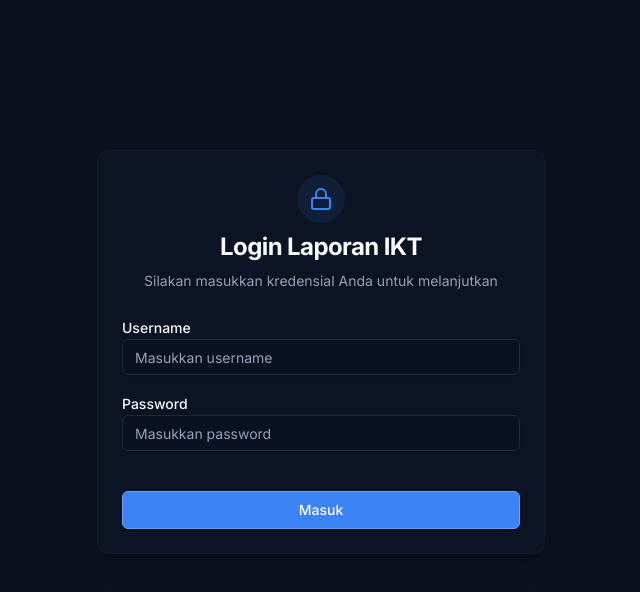
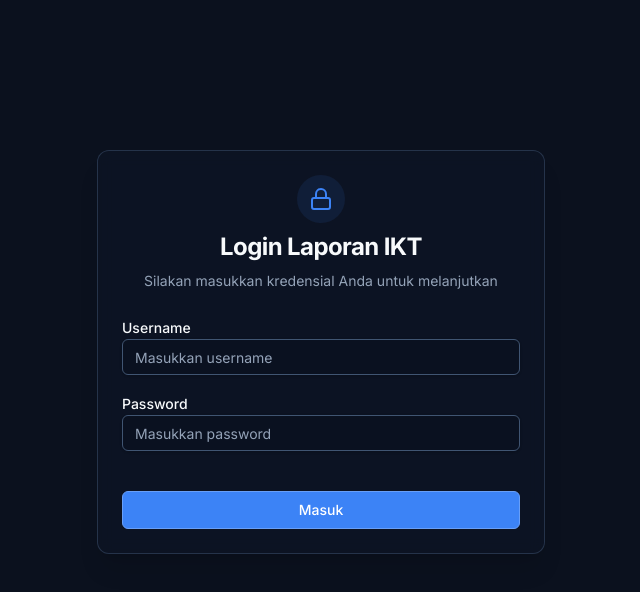
Before and after one commit to setiawanprnt-debug/lapikt-app, a React (Vite) app: page /login in a window 1280 px wide. Shown: the top 592 px of the page, without its empty margins (319-959 px from the left). Built offline with nearby package versions, Linux system fonts and the light colour scheme; no server answers.

Commit message:
memberi border yang lebih tegas

```diff
--- a/src/index.css
+++ b/src/index.css
@@ -157,26 +157,26 @@
   --background: 222 47% 8%;
   --foreground: 210 40% 98%;
 
-  --border: 215 28% 17%;
-  --input: 215 28% 17%;
+  --border: 215 28% 35%;
+  --input: 215 28% 35%;
   --ring: 217 91% 60%;
 
   --card: 222 47% 11%;
   --card-foreground: 210 40% 98%;
-  --card-border: 215 28% 17%;
+  --card-border: 215 28% 35%;
 
   --sidebar: 222 47% 11%;
   --sidebar-foreground: 210 40% 98%;
-  --sidebar-border: 215 28% 17%;
+  --sidebar-border: 215 28% 35%;
   --sidebar-primary: 217 91% 60%;
   --sidebar-primary-foreground: 210 40% 98%;
-  --sidebar-accent: 215 28% 17%;
+  --sidebar-accent: 215 28% 25%;
   --sidebar-accent-foreground: 210 40% 98%;
   --sidebar-ring: 217 91% 60%;
 
   --popover: 222 47% 11%;
   --popover-foreground: 210 40% 98%;
-  --popover-border: 215 28% 17%;
+  --popover-border: 215 28% 35%;
 
   /* Cool Blue accents */
   --primary: 217 91% 60%;
```
